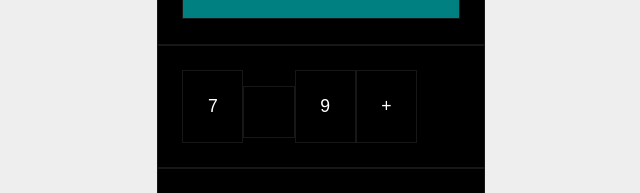
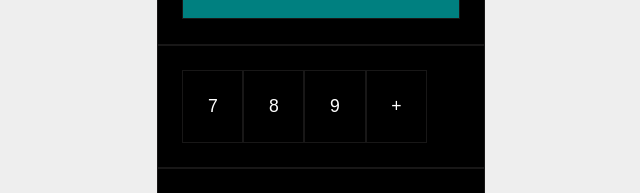
Before and after one commit to gauravgutholia/Calculator, a React (Create React App) app: page / in a window 1280 px wide. Shown: the part 134-327 px from the top of the page, without its empty margins (319-959 px from the left). Built offline with nearby package versions, Linux system fonts and the light colour scheme.

Commit message:
update1.0

```diff
--- a/src/App.jsx
+++ b/src/App.jsx
@@ -40,7 +40,7 @@ function App() {
           <button name="7" onClick={handleClick}>
             7
           </button>
-          <button name="8" onClick={handleClick}></button>
+          <button name="8" onClick={handleClick}>8</button>
           <button name="9" onClick={handleClick}>
             9
           </button>
```
